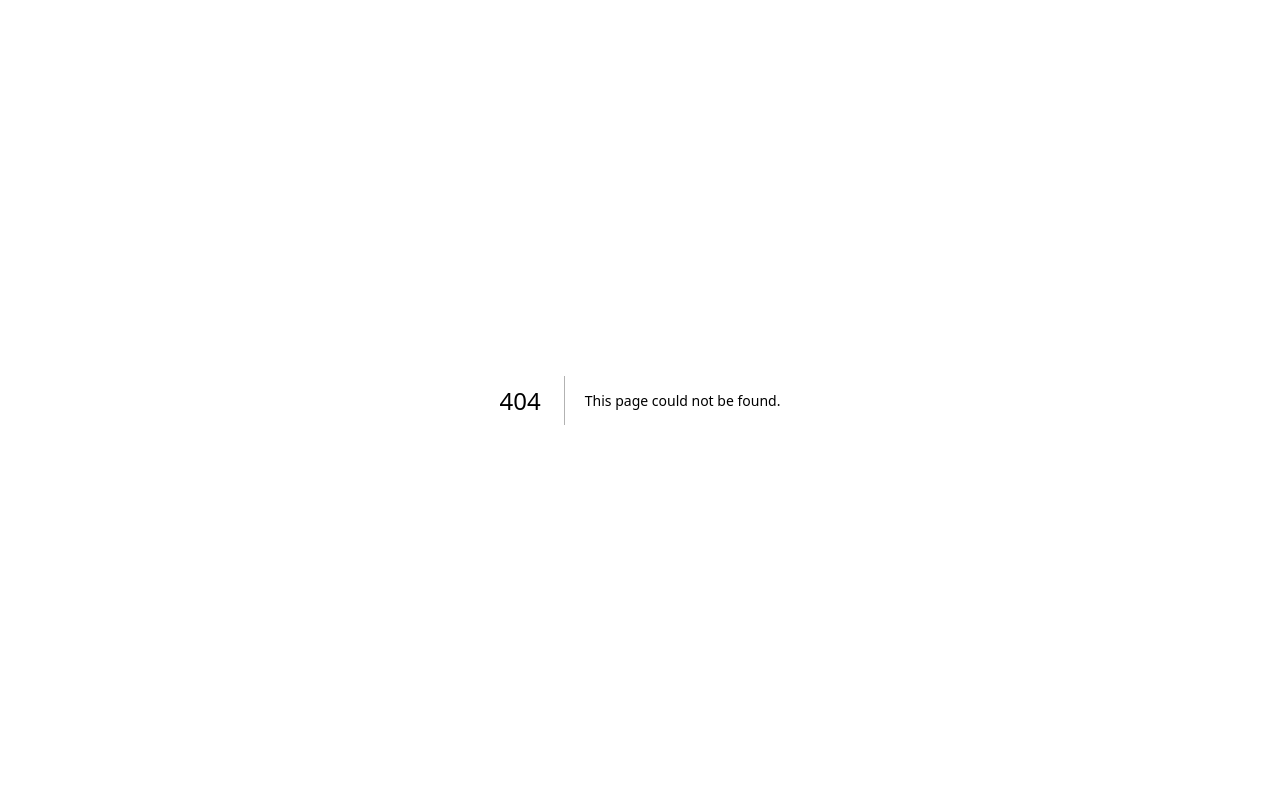
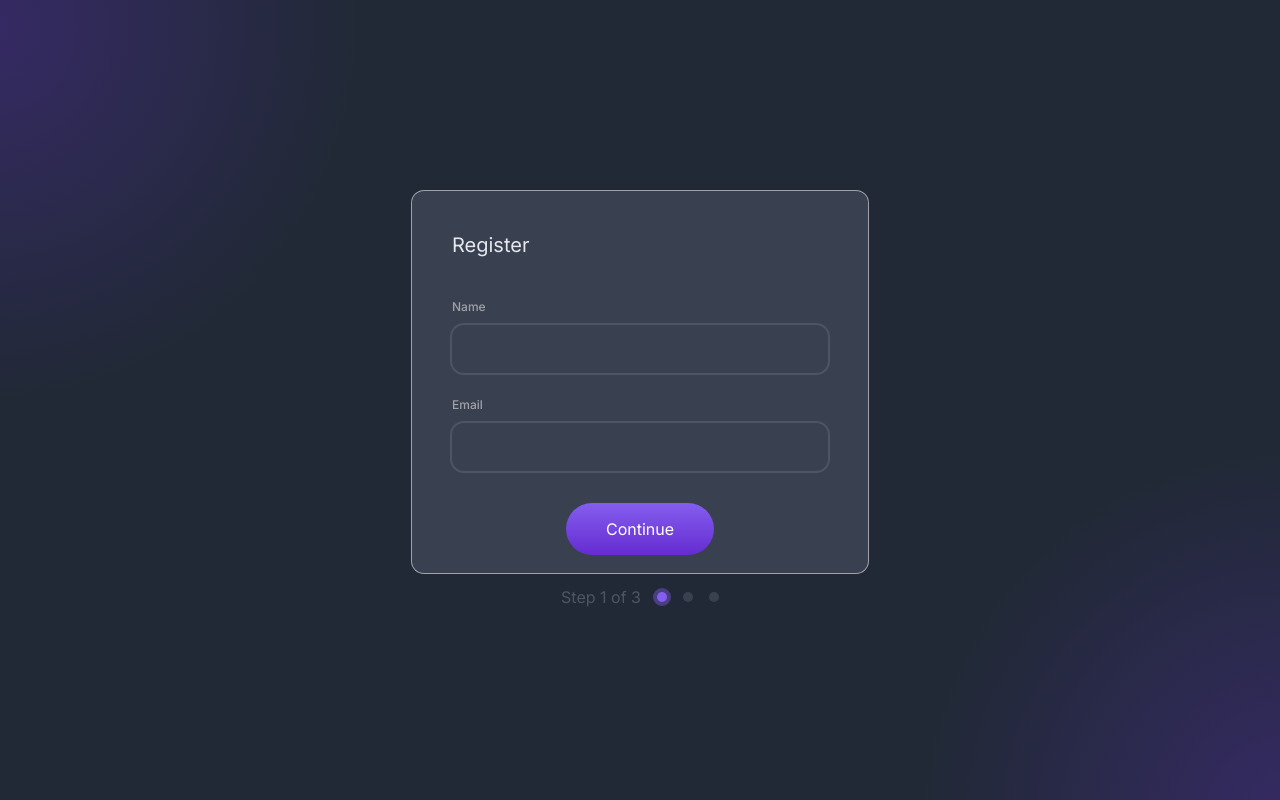
Before and after one commit to brayanpesantes/dev-challenges-practice, a Next.js app: page /multi-step in a window 1280 px wide. Before the commit this address had no page. Built offline with nearby package versions, Linux system fonts and the light colour scheme.

Commit message:
create multi step add style not finish lack functionality

```diff
--- a/package.json
+++ b/package.json
@@ -13,7 +13,8 @@
     "next": "14.1.0",
     "react": "^18",
     "react-dom": "^18",
-    "tailwind-merge": "^2.2.1"
+    "tailwind-merge": "^2.2.1",
+    "zod": "^3.22.4"
   },
   "devDependencies": {
     "@types/node": "^20",
--- a/src/app/layout.tsx
+++ b/src/app/layout.tsx
@@ -15,7 +15,7 @@ export default function RootLayout({
   return (
     <html lang="en">
       <body
-        className={`${fonts.sora.variable} ${fonts.lato.variable} ${fonts.poppins.variable}`}
+        className={`${fonts.sora.variable} ${fonts.lato.variable} ${fonts.poppins.variable}  ${fonts.inter.variable}`}
       >
         {children}
       </body>
--- /dev/null
+++ b/src/app/multi-step/_components/Card.tsx
@@ -0,0 +1,17 @@
+import cn from "@/utils";
+import { HTMLAttributes } from "react";
+
+interface Props extends HTMLAttributes<HTMLElement> {}
+export default function Card({ children, className, ...rest }: Props) {
+  return (
+    <article
+      {...rest}
+      className={cn([
+        "w-[456px] h-[382px] bg-step-400 rounded-xl p-10 ring-1 ring-step-200",
+        className,
+      ])}
+    >
+      {children}
+    </article>
+  );
+}
--- /dev/null
+++ b/src/app/multi-step/_components/Input.tsx
@@ -0,0 +1,14 @@
+import cn from "@/utils";
+import { InputHTMLAttributes } from "react";
+
+interface InputProps extends InputHTMLAttributes<HTMLInputElement> {}
+export default function Input({ className }: InputProps) {
+  return (
+    <input
+      className={cn([
+        className,
+        "w-full rounded-xl py-3 px-4 bg-transparent ring-2 ring-step-300 text-step-200 focus:outline-none focus:ring-step-200",
+      ])}
+    />
+  );
+}
--- /dev/null
+++ b/src/app/multi-step/_hooks/useStep.ts
@@ -0,0 +1,37 @@
+import { useCallback, useState } from "react";
+
+type Props = {
+  steps: number;
+  currentStep: number;
+  goToStep: (step: number) => void;
+  nextStep: () => void;
+  prevStep: () => void;
+};
+export function useStep(steps: number): Props {
+  const [currentStep, setCurrentStep] = useState(1);
+
+  const goToStep = (step: number) => {
+    if (step >= 1 && step <= steps) {
+      setCurrentStep(step);
+    }
+  };
+  const nextStep = useCallback(() => {
+    if (currentStep < steps) {
+      setCurrentStep(currentStep + 1);
+    }
+  }, [steps, currentStep]);
+
+  const prevStep = useCallback(() => {
+    if (currentStep > 1) {
+      setCurrentStep(currentStep - 1);
+    }
+  }, [currentStep]);
+
+  return {
+    currentStep,
+    steps,
+    goToStep,
+    nextStep,
+    prevStep,
+  };
+}
--- /dev/null
+++ b/src/app/multi-step/page.tsx
@@ -0,0 +1,156 @@
+"use client";
+
+import Label from "@/components/from-contact-page/Label";
+import Card from "./_components/Card";
+import Input from "./_components/Input";
+import { useStep } from "./_hooks/useStep";
+import cn from "@/utils";
+import { useState } from "react";
+
+const listTopics = ["Software Developer", "User Experience", "Graphic Design"];
+
+export default function MultiStepPage() {
+  const [name, setName] = useState("");
+  const [email, setEmail] = useState("");
+  const [checkedState, setCheckedState] = useState(
+    new Array(listTopics.length).fill(false)
+  );
+
+  const [topics, setTopics] = useState<string[]>([]);
+
+  const { steps, currentStep, nextStep, goToStep } = useStep(3);
+
+  const handleStepOne = () => {
+    nextStep();
+  };
+  const handleStepTwo = (position: number) => {
+    const updateCheckedState = checkedState.map((item, index) =>
+      index === position ? !item : item
+    );
+    setCheckedState(updateCheckedState);
+    ///add topics
+    setTopics([...topics, listTopics[position]]);
+    nextStep();
+  };
+
+  return (
+    <main className="h-screen max-w-screen-xl font-inter flex items-center justify-center relative bg-step-500 overflow-hidden flex-col gap-3">
+      <section className="">
+        {currentStep === 1 && (
+          <Card className="flex flex-col">
+            <h1 className="text-xl text-step-100">Register</h1>
+            <div className="mt-10">
+              <div className="space-y-2.5">
+                <Label className="block text-xs text-step-200">Name</Label>
+                <Input
+                  name="name"
+                  value={name}
+                  onChange={(e) => setName(e.target.value)}
+                />
+              </div>
+              <div className="space-y-2.5 mt-6">
+                <Label className="block text-xs text-step-200">Email</Label>
+                <Input
+                  name="email"
+                  value={email}
+                  onChange={(e) => setEmail(e.target.value)}
+                />
+              </div>
+            </div>
+            <button
+              onClick={handleStepOne}
+              className="mt-8 bg-gradient-to-t to-step-600 from-step-700 rounded-full px-10 py-3.5 text-white mx-auto self-center"
+            >
+              Continue
+            </button>
+          </Card>
+        )}
+        {currentStep === 2 && (
+          <Card className="flex flex-col">
+            <h1 className="text-xl text-step-100">
+              which topics you are interested in?
+            </h1>
+            <div className="mt-6 space-y-3.5 text-sm ">
+              {listTopics.map((topic, index) => (
+                <label
+                  key={topic}
+                  htmlFor="index"
+                  className={cn([
+                    "cursor-pointer  py-4 px-5 block bg-step-300  text-white rounded-xl ring-1 ring-step-200 checked:bg-step-700",
+                  ])}
+                >
+                  <input
+                    type="checkbox"
+                    name={topic}
+                    value={topic}
+                    id={`custom-checkbox-${index}`}
+                    hidden
+                    onChange={() => handleStepTwo(index)}
+                  />
+                  {topic}
+                </label>
+              ))}
+            </div>
+            <button
+              onClick={handleStepOne}
+              className="mt-8 bg-gradient-to-t to-step-600 from-step-700 rounded-full px-10 py-3.5 text-white mx-auto self-center "
+            >
+              Continue
+            </button>
+          </Card>
+        )}
+        {currentStep == 3 && (
+          <Card className="flex flex-col h-[358px]">
+            <h1 className="text-xl text-step-100">Summary</h1>
+            <div className="mt-7 space-y-2.5 text-sm">
+              <p className="text-step-200">
+                name: <span className="text-white">asdasdasdas</span>
+              </p>
+              <p className="text-step-200">
+                email: <span className="text-white">example@gamil.com</span>{" "}
+              </p>
+            </div>
+            <h3 className="mt-6 text-step-200 text-sm">Topics.</h3>
+            <ul className="mt-3 text-white text-sm">
+              <li>user</li>
+              <li>design</li>
+            </ul>
+            <button
+              onClick={() => goToStep(1)}
+              className="mt-7 bg-gradient-to-t to-step-600 from-step-700 rounded-full px-10 py-3.5 text-white mx-auto self-center"
+            >
+              Confirm
+            </button>
+          </Card>
+        )}
+      </section>
+      <div className="flex gap-4 items-center">
+        <p className="text-step-300">
+          Step {currentStep} of {steps}
+        </p>
+        <div className="flex gap-4 flex-row">
+          <span
+            className={cn([
+              "size-2.5 bg-step-400 rounded-full",
+              { " ring-4 ring-step-600/40 bg-step-600": currentStep === 1 },
+            ])}
+          ></span>
+          <span
+            className={cn([
+              "size-2.5 bg-step-400 rounded-full",
+              { " ring-4 ring-step-600/40 bg-step-600": currentStep === 2 },
+            ])}
+          ></span>
+          <span
+            className={cn([
+              "size-2.5 bg-step-400 rounded-full",
+              { "ring-4 ring-step-600/40 bg-step-600": currentStep === 3 },
+            ])}
+          ></span>
+        </div>
+      </div>
+      <div className="bg-radial-step w-[400px] h-[400px] absolute object-cover bg-right-bottom bg-no-repeat top-0 -left-10"></div>
+      <div className="bg-radial-step w-[400px] h-[350px] absolute object-cover bg-left-top bg-no-repeat bottom-0 -right-10 z-10"></div>
+    </main>
+  );
+}
--- a/src/app/page.tsx
+++ b/src/app/page.tsx
@@ -9,6 +9,7 @@ export default function Home() {
         <Link href={"testimonials"}>testimonials</Link>
         <Link href={"contact-page"}>Contacto Page</Link>
         <Link href={"simple-homepage"}>Simple HomePage</Link>
+        <Link href={"multi-step"}>Multi Step</Link>
       </ul>
     </main>
   );
--- a/src/utils/fonts.ts
+++ b/src/utils/fonts.ts
@@ -1,4 +1,4 @@
-import { Lato, Poppins, Sora, Be_Vietnam_Pro } from "next/font/google";
+import { Lato, Poppins, Sora, Be_Vietnam_Pro, Inter } from "next/font/google";
 
 const sora = Sora({ subsets: ["latin"], variable: "--font-sora" });
 const lato = Lato({
@@ -19,9 +19,17 @@ const be_vietnam_pro = Be_Vietnam_Pro({
   variable: "--font-be-vietnam-pro",
 });
 
+const inter = Inter({
+  subsets: ["latin"],
+  display: "swap",
+  style:['normal'],
+  variable: "--font-inter",
+});
+
 export const fonts = {
   sora,
   lato,
   poppins,
   be_vietnam_pro,
+  inter,
 };
--- a/tailwind.config.ts
+++ b/tailwind.config.ts
@@ -46,16 +46,27 @@ const config: Config = {
           green: "#4CA154",
           blue: "#2A4DD0",
         },
+        step: {
+          100: "#E5E7EB",
+          200: "#A1A1A9",
+          300: "#4D5562",
+          400: "#394150",
+          500: "#212936",
+          600: "#845EEE",
+          700: "#652CD1",
+        },
       },
       fontFamily: {
-        sora: "var(--font-sora)",
-        lato: "var(--font-lato)",
-        poppins: "var(--font-poppins)",
-        be_vietnam_pro: "var(--font-be_vietnam_pro)",
+        sora: ["var(--font-sora)"],
+        lato: ["var(--font-lato)"],
+        poppins: ["var(--font-poppins)"],
+        be_vietnam_pro: ["var(--font-be_vietnam_pro)"],
+        inter: ["var(--font-inter)"],
       },
       backgroundImage: {
         "overlay-business": "url('/images/white-overlay.svg')",
         "contact-page": "url('/images/bg-image.svg')",
+        "radial-step": "url('/images/blur-radial.svg')",
       },
     },
   },
```
Also changed, not shown: public/images/blur-radial.svg (added), 1 other file (tests, documents, lock files or other folders).
